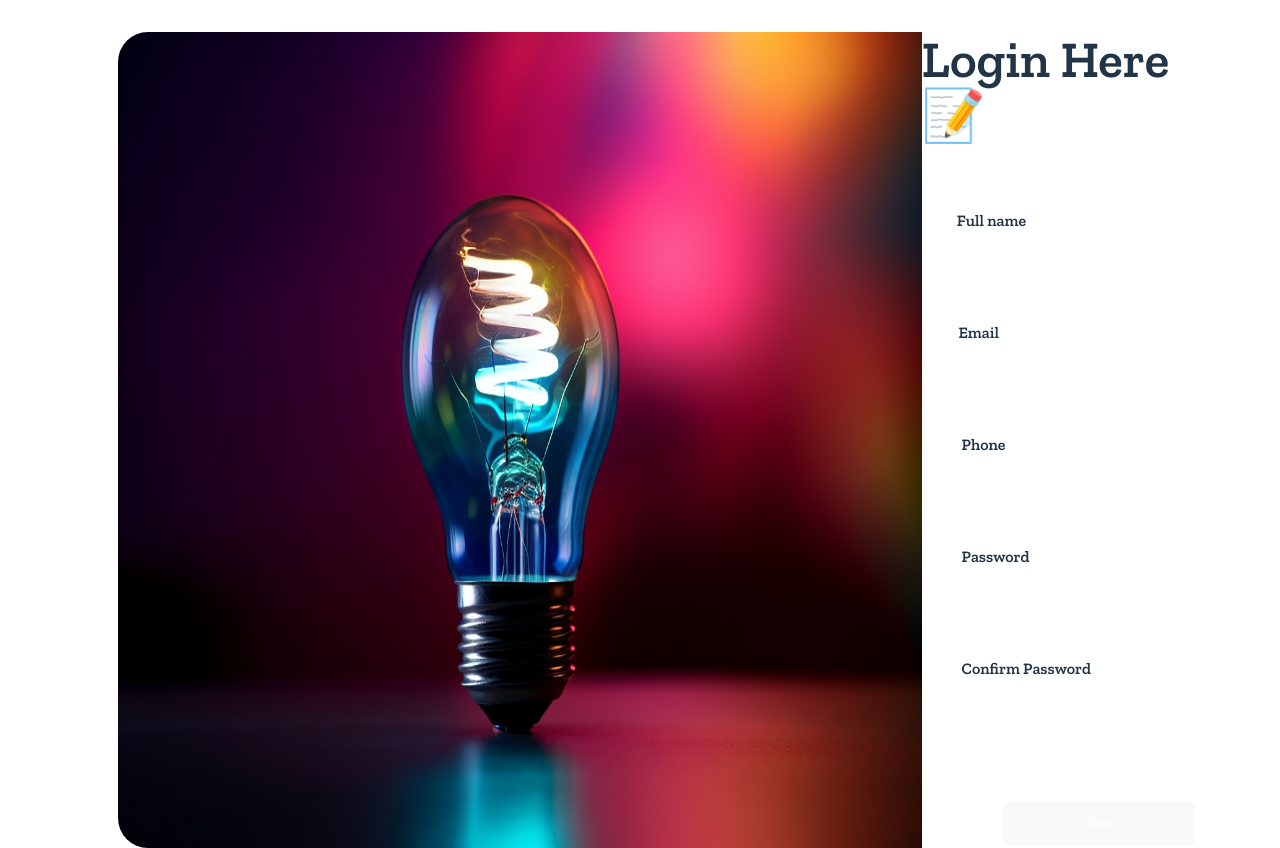
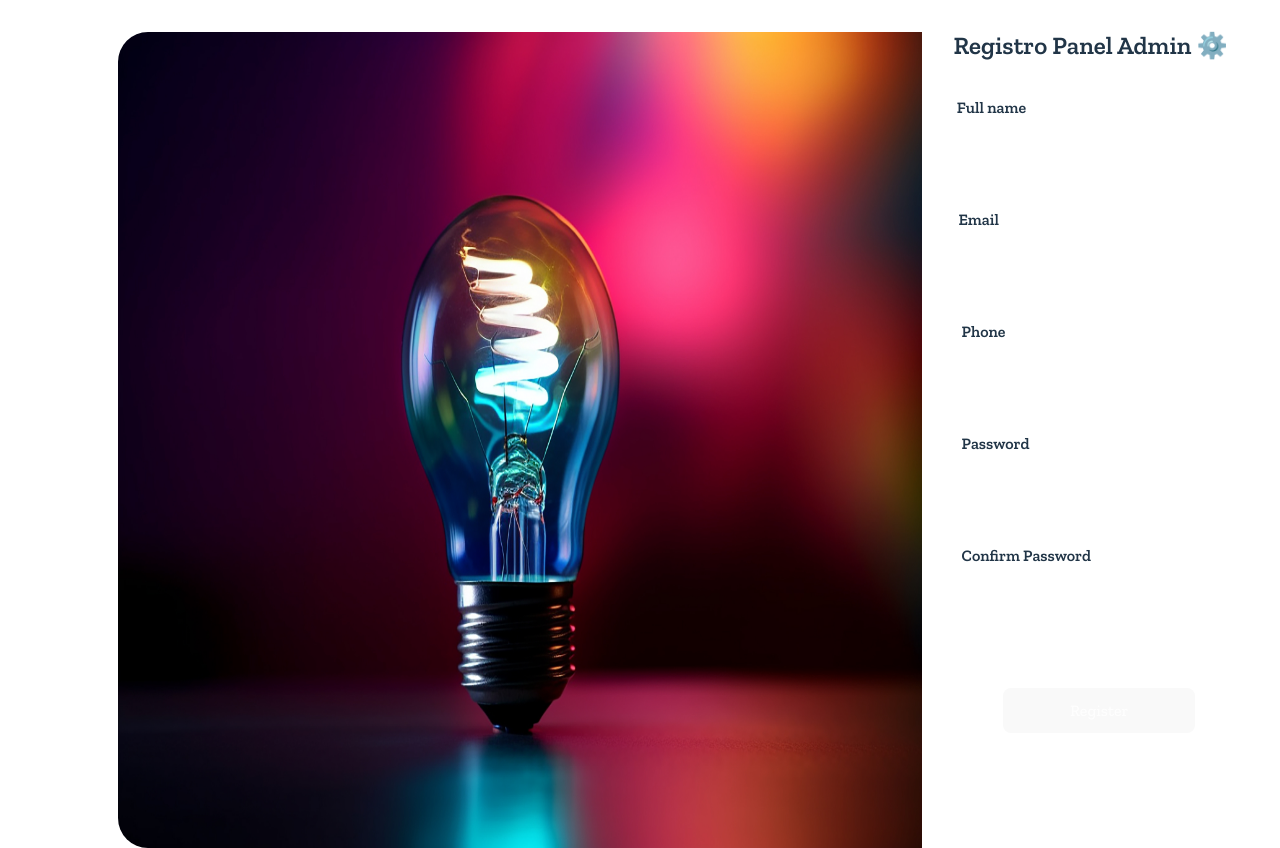
Before and after one commit to yonxsd/Digital-Nao.github.io, a React (Create React App) app: page /ManageTeam in a window 1280 px wide. Built offline with nearby package versions, Linux system fonts and the light colour scheme.

Commit message:
modificado

```diff
--- a/src/data/Data.js
+++ b/src/data/Data.js
@@ -3,12 +3,12 @@ import { Link } from "react-router-dom";
 import{
     MdDashboard,
     MdDiversity3,
-    MdAddCard,
+
     MdAirportShuttle,
     MdShoppingBag,
-    MdSettings,
+
 }from "react-icons/md";
-// icons y heading que estan aqui se muestra pero en el menu de  sidebar
+// icons y heading que están aquí se muestra pero en el menu de  sidebar
 export const SidebarData = [
    {
     icon: MdDashboard,
--- a/src/form/Form.css
+++ b/src/form/Form.css
@@ -65,7 +65,7 @@
     border-radius: 0px 30px 30px 0px;
 }
 
-.Tit > h1{
+.Tit {
     position: absolute;
    font-size: 25px;
    margin-left: 2rem;
--- a/src/form/Login.jsx
+++ b/src/form/Login.jsx
@@ -77,7 +77,7 @@ const Login = () => {
               {({errors} ) => (
                 //formulario
                 <Form className='form' onSubmit={(e) => handleSubmit(e)}>
-                <h1>Login Here 📝</h1>
+                <h1 className="Tit">Registro Panel Admin ⚙️</h1>
                 <div className="nom">
                 <label htmlFor="nombre">Full name</label>
                 <Field
@@ -158,7 +158,7 @@ const Login = () => {
                   )} />
                 </div>
                 <button type="submit" className="submit_btn">
-                  submit
+                  Register
                 </button>
 
               </Form>
```
